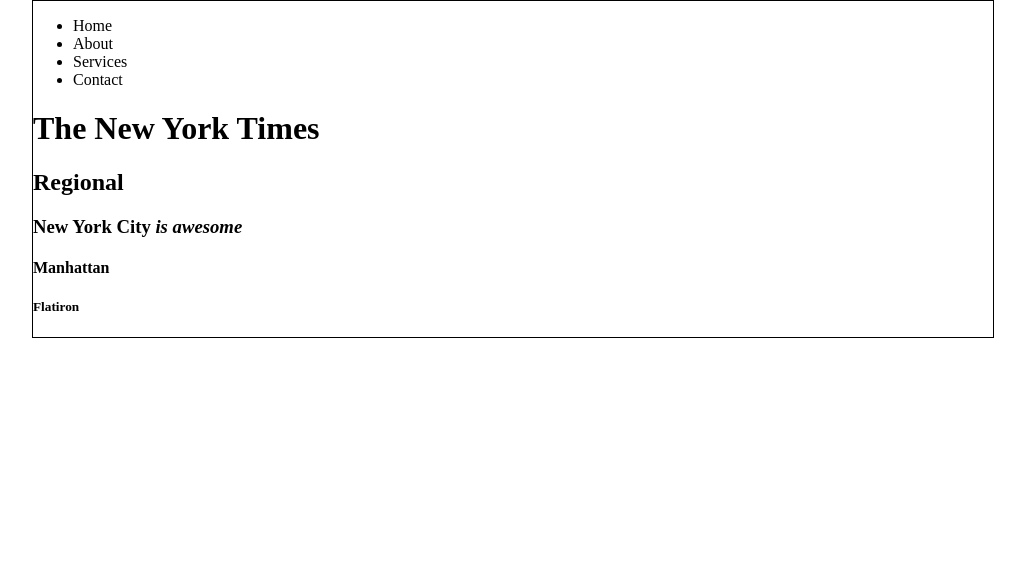
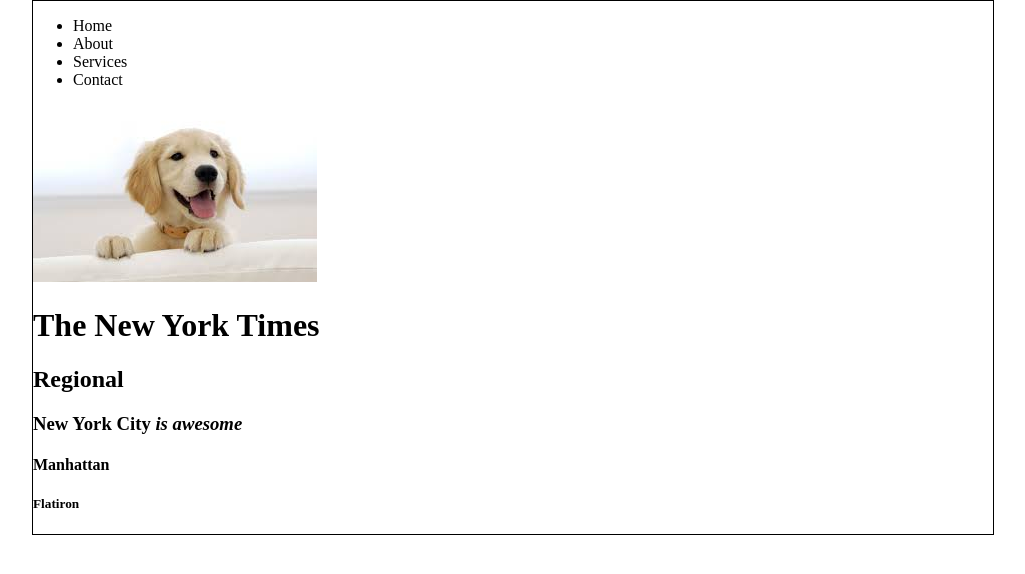
Before and after one commit to daphnestivelman/first-html, a plain HTML site: page index.html in a window 1280 px wide. Shown: the whole page, without its empty margins (127-1152 px from the left). Drawn offline with Linux system fonts and the light colour scheme.

Commit message:
img added

```diff
--- a/index.html
+++ b/index.html
@@ -16,6 +16,7 @@
                </ul>
             </nav>
       </header>
+      <div><img src= "img/cutedog.jpg" alt=""></div>
          <h1> The New York Times </h1>
          <h2> Regional </h2>
          <h3> New York City  <em> is </em> <i> awesome</i></h3>
```
Also changed, not shown: img/cutedog.jpg (added), 1 other file.
